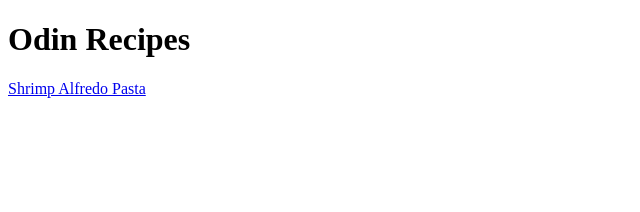
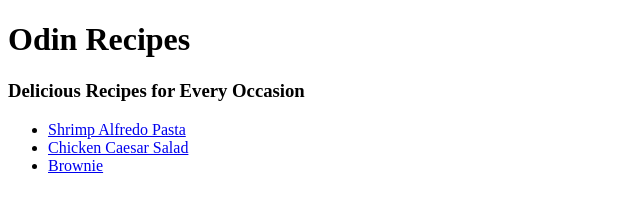
Before and after one commit to doreendrb973-glitch/odin-recipes, a plain HTML site: page index.html in a window 1280 px wide. Shown: the whole page, without its empty margins (0-640 px from the left). Drawn offline with Linux system fonts and the light colour scheme.

Commit message:
Add all file links to main page

```diff
--- a/index.html
+++ b/index.html
@@ -6,6 +6,11 @@
     </head>
     <body>
         <h1>Odin Recipes</h1>
-        <a href="recipes/alfredo.html">Shrimp Alfredo Pasta</a>
+        <h3>Delicious Recipes for Every Occasion</h3>
+        <ul>
+            <li><a href="recipes/alfredo.html">Shrimp Alfredo Pasta</a></li>
+            <li><a href="recipes/salad.html">Chicken Caesar Salad</a></li>
+            <li><a href="recipes/brownie.html">Brownie</a></li>
+        </ul>
     </body>
 </html>
```
Also changed, not shown: recipes/brownie.html (+5 -0 lines), recipes/salad.html (+5 -0 lines).
